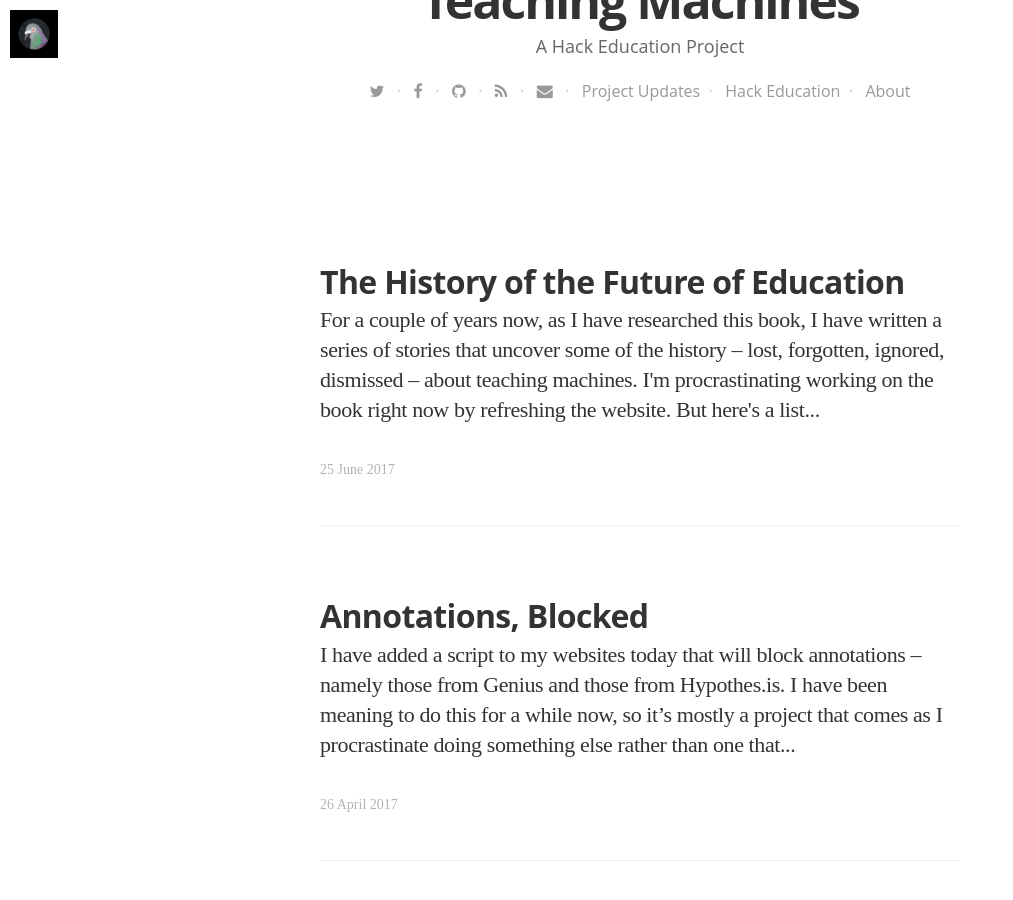
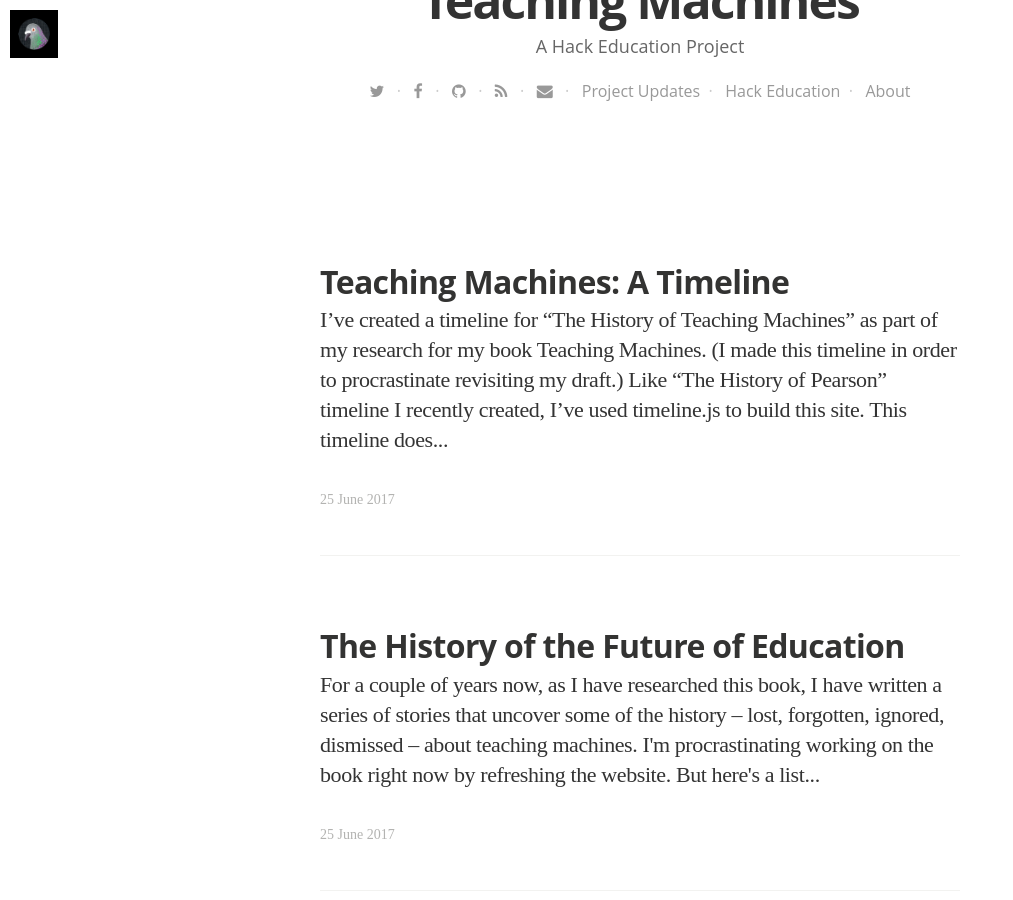
Before and after one commit to audreywatters/teachingmachines, a Jekyll site: the page built from blog/index.html, in a window 1280 px wide and 900 px high, scrolled down 559 px. Shown: the whole window, without its empty margins (0-1013 px from the left). Built offline with Jekyll 4.4.1, drawn with Linux system fonts in a browser that asks for light colours; nearby versions of some CDN libraries; some web fonts are replaced; the list of posts is cut into pages by our own code.

Commit message:
new article

```diff
--- /dev/null
+++ b/_posts/2017-06-25-teaching-machines-timeline.html
@@ -0,0 +1,17 @@
+---
+layout: post
+title: "Teaching Machines: A Timeline"
+date: 2017-06-25 16:40:00 +0000
+tags:
+image: https://s3.amazonaws.com/hackedu/2017-06-25-teachingmachine.png
+imagecredits: https://publicdomainreview.org/collections/france-in-the-year-2000-1899-1910/
+---
+<p>I&#8217;ve created a timeline for &#8220;<a href="http://teachingmachin.es/timeline.html">The History of Teaching Machines</a>&#8221; as part of my research for my book <em>Teaching Machines</em>. (I made this timeline in order to procrastinate revisiting my draft.)</p>
+
+<p><a href="http://teachingmachin.es/timeline.html"><img src="https://s3.amazonaws.com/hackedu/2017-06-25-screenshot.png"></a></p>
+
+<p>Like &#8220;<a href="http://network.hackeducation.com/pearson.html">The History of Pearson</a>&#8221; timeline I recently created, I&#8217;ve used <a href="https://timeline.knightlab.com/">timeline.js</a> to build this site.</p>
+
+<p>This timeline does not purport to offer a history of education technology. It&#8217;s a history of <em>teaching machines</em>, drawing mostly on the research I&#8217;ve published on Hack Education.</p>
+
+<p>Consider this a work-in-progress. I&#8217;ll continue to fill in the gaps with missing details. (As this project is <a href="https://github.com/audreywatters/ed-tech-social-graph">powered by a GitHub repository</a>, you can always leave a message there or file an &#8220;issue&#8221; if you see something I&#8217;ve overlooked.)</p>
--- a/index.html
+++ b/index.html
@@ -11,6 +11,8 @@
 
 <p>Yet the push for more automation in education continues.</p>
 
-<p>The book Teaching Machines will examine this drive, not simply as a technological or scientific or pedagogical development, but as a profoundly cultural one. How have we conceptualized the mechanics of human intelligence, for example, and how has that shaped the way in which we imagine and build so-called intelligent machines? How do teaching machines work &#8211; <em>do</em> teaching machines work? And whose work, whose labor, might they replace or enhance? Do teaching machines offer &#8220;personalization&#8221; or merely a more efficient standardization? Why have we been so keen for so long to automate teaching and learning? What does this say about our vision of the purpose, let alone the future of education?</p>
+<p><a href="http://teachingmachin.es/timeline.html"><img src="https://s3.amazonaws.com/hackedu/2017-06-25-screenshot.png"></a></p>
+
+<p>The book <em>Teaching Machines</em> will examine this drive, not simply as a technological or scientific or pedagogical development, but as a profoundly cultural one. How have we conceptualized the mechanics of human intelligence, for example, and how has that shaped the way in which we imagine and build so-called intelligent machines? How do teaching machines work &#8211; <em>do</em> teaching machines work? And whose work, whose labor, might they replace or enhance? Do teaching machines offer &#8220;personalization&#8221; or merely a more efficient standardization? Why have we been so keen for so long to automate teaching and learning? What does this say about our vision of the purpose, let alone the future of education?</p>
 
 <p style="text-align: right; font-size:12px"><em>Image credits: <a href="http://bryanmmathers.com/">Bryan Mathers</a></em></p>
```
